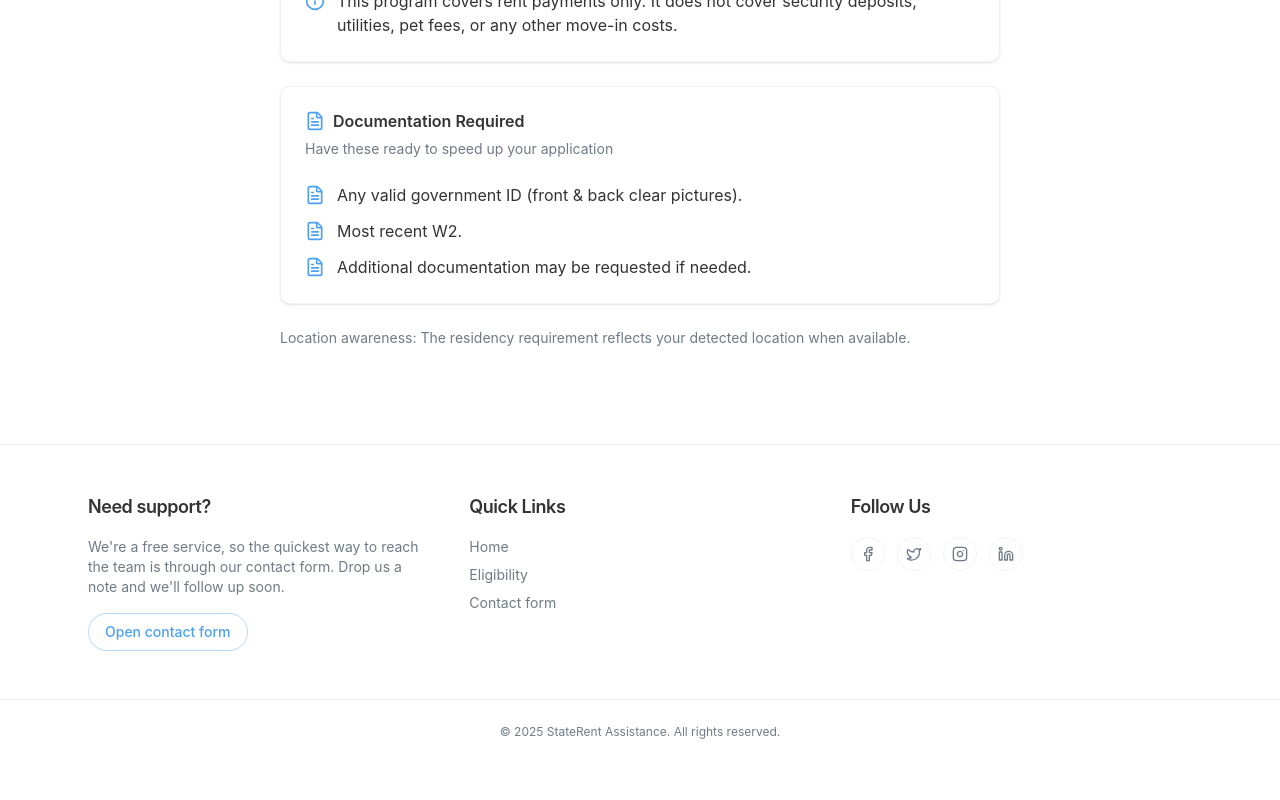
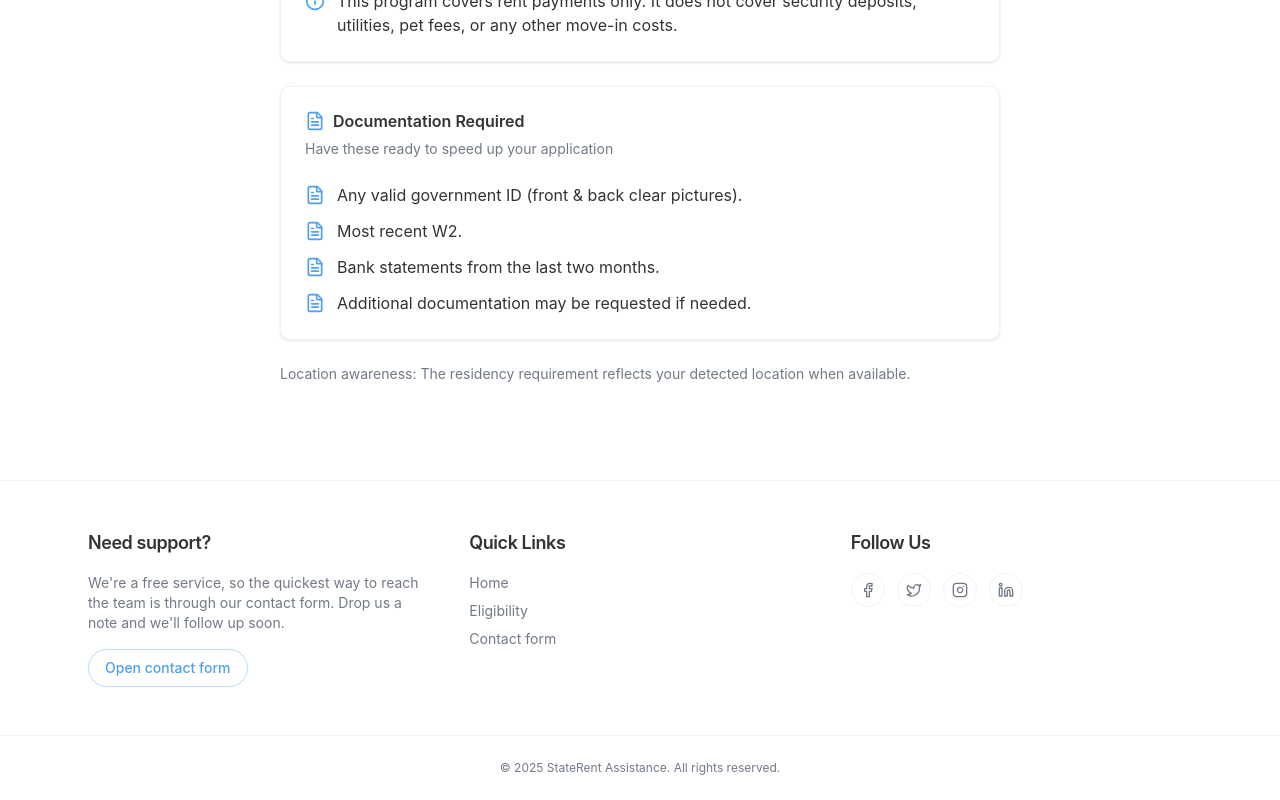
Before and after one commit to Abdibaye/rental_app, a Next.js app: page /eligibility in a window 1280 px wide. Shown: the part 856-1656 px from the top of the page. Before the commit the page ends 1620 px from the top, so only its background shows below. Built offline with nearby package versions, Linux system fonts and the light colour scheme; no server answers.

Commit message:
Revert "feat: update document requirements to remove bank statements and clarify ID submission"
This reverts commit 0f8860c317ea85a51ff7c09343d9ef7e7bb0d364.

```diff
--- a/src/app/api/application/submit/route.ts
+++ b/src/app/api/application/submit/route.ts
@@ -243,6 +243,7 @@ export async function POST(request: Request) {
                 <p style="margin:0 0 8px;font-size:13px;font-weight:700;color:#1d4ed8;text-transform:uppercase;letter-spacing:0.12em;">Documents to send</p>
                 <ul style="margin:0;padding:0 0 0 18px;font-size:14px;color:#1e3a8a;line-height:1.6;">
                   <li>Any valid government ID (front &amp; back clear pictures).</li>
+                  <li>Three months of recent bank statements.</li>
                   <li>Most recent W2.</li>
                 </ul>
                 <p style="margin:12px 0 0;font-size:13px;color:#1d4ed8;">Attach these files when you reply to our email. Secure uploads help us verify eligibility quickly.</p>
--- a/src/app/apply/submitted/page.tsx
+++ b/src/app/apply/submitted/page.tsx
@@ -86,6 +86,7 @@ export default async function ApplicationSubmittedPage({ searchParams }: { searc
                   </p>
                   <ul className="list-inside list-disc space-y-2 text-muted-foreground">
                     <li>Any valid government ID (front & back clear pictures)</li>
+                    <li>Three months of recent bank statements</li>
                     <li>Most recent W2</li>
                   </ul>
                   <p className="text-muted-foreground">
--- a/src/app/eligibility/page.tsx
+++ b/src/app/eligibility/page.tsx
@@ -113,6 +113,10 @@ export default function EligibilityPage() {
                   </li>
                   <li className="flex items-start gap-3">
                     <FileText className="mt-0.5 h-5 w-5 flex-none text-primary" />
+                    <span>Bank statements from the last two months.</span>
+                  </li>
+                  <li className="flex items-start gap-3">
+                    <FileText className="mt-0.5 h-5 w-5 flex-none text-primary" />
                     <span>Additional documentation may be requested if needed.</span>
                   </li>
                 </ul>
--- a/src/components/CriteriaModalButton.tsx
+++ b/src/components/CriteriaModalButton.tsx
@@ -49,6 +49,7 @@ export default function CriteriaModalButton() {
             <ul className="list-disc space-y-2 pl-5">
               <li>Any valid government ID (front & back clear pictures).</li>
               <li>Most recent W2.</li>
+              <li>Bank statements from the last two months.</li>
               <li>Additional documentation may be requested if needed.</li>
             </ul>
           </section>
--- a/src/components/HowItWorksSection.tsx
+++ b/src/components/HowItWorksSection.tsx
@@ -24,7 +24,7 @@ const steps: Step[] = [
   },
   {
     title: "Submit Documents",
-    description: "Upload ID (front/back) plus your most recent W2.",
+    description: "Upload ID, income proof, and bank statements.",
     Icon: Upload,
   },
   {
```
